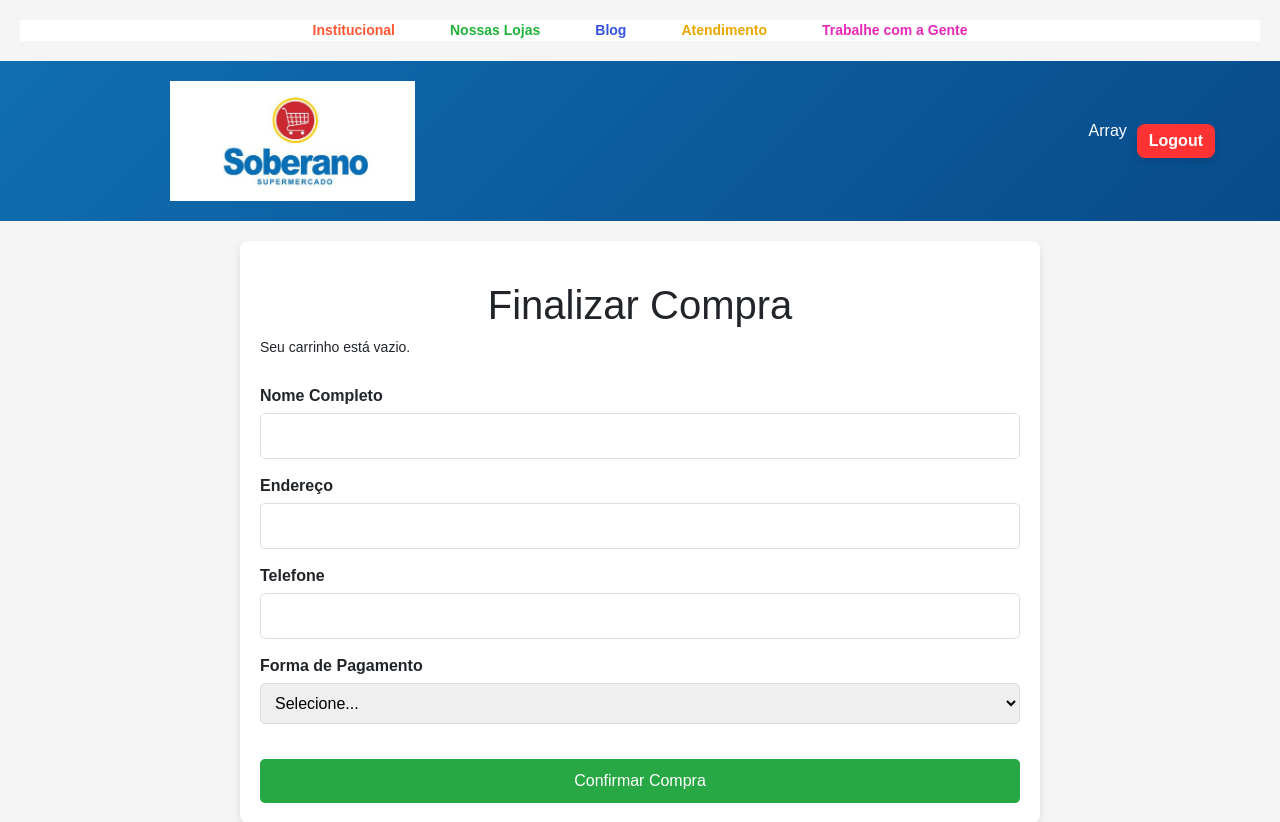
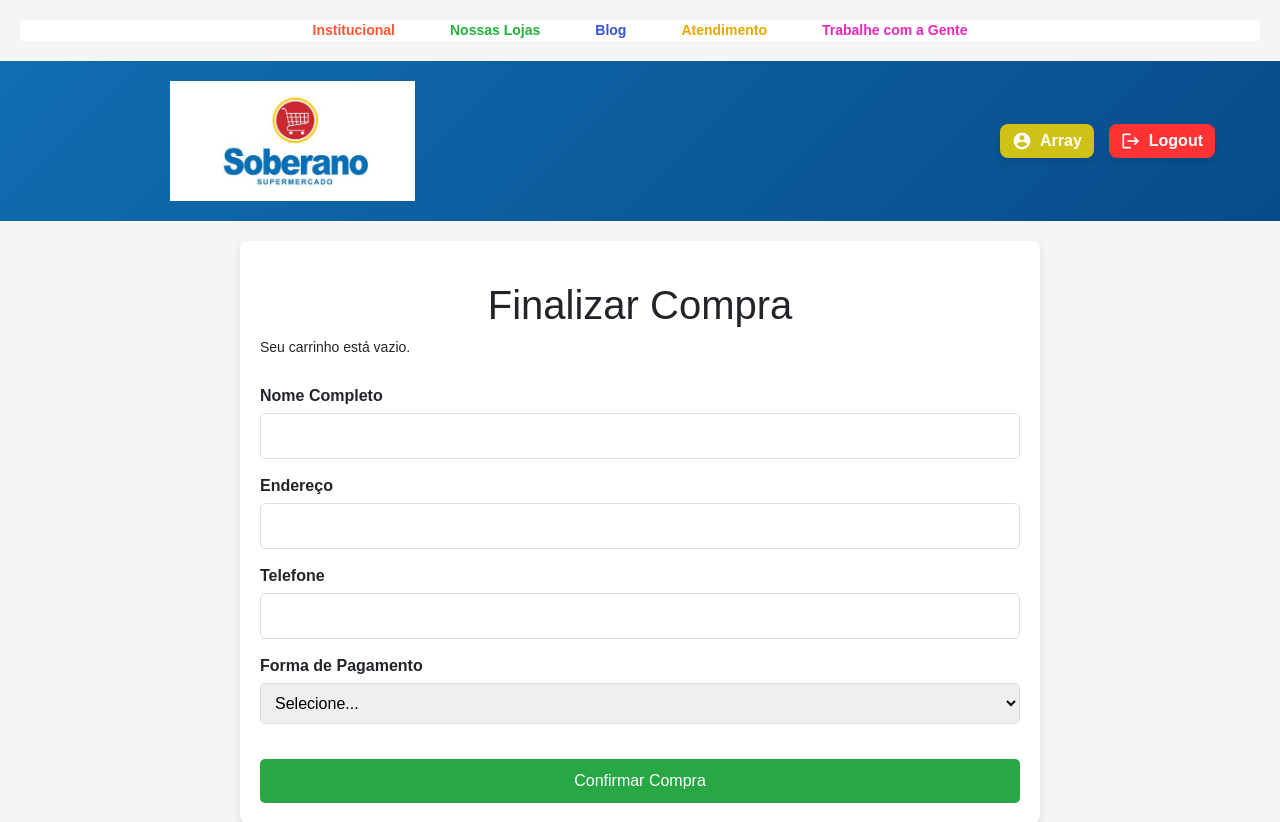
Before and after one commit to rennanf/soberanosupermercado, a PHP site: page /finalizarcompra.php in a window 1280 px wide. Shown: the top 822 px of the page. Run offline with PHP 8.4, Linux system fonts and the light colour scheme; the visitor is signed in with stand-in values (Sample User, id 1); some libraries are stand-ins or nearby versions.

Commit message:
Ajuste do login em outras pages

```diff
--- a/finalizarcompra.php
+++ b/finalizarcompra.php
@@ -156,9 +156,16 @@ session_start();
         </div>
         <div class="header-buttons">
         <?php if (isset($_SESSION['usuario'])): ?>
-                <span class="user-name"><?php echo $_SESSION['usuario']; ?></span>
-                <a href="logout.php" class="button">Logout</a>
+
+
+            <span class="button" style="background-color:#d0c116;" >
+            <span class="material-icons">account_circle</span><?php echo $_SESSION['usuario']; ?>
+            </span>
+            <a href="logout.php" class="button">
+            <span class="material-icons">logout</span>Logout
+            </a>
         <?php else: ?>
+
             <a href="loginform.php" class="button login">
                 <span class="material-icons">login</span> Entrar
             </a>
```
Also changed, not shown: pesquisaexemplo.php (+7 -2 lines). Lines whose indentation alone changed are shown as unchanged.
